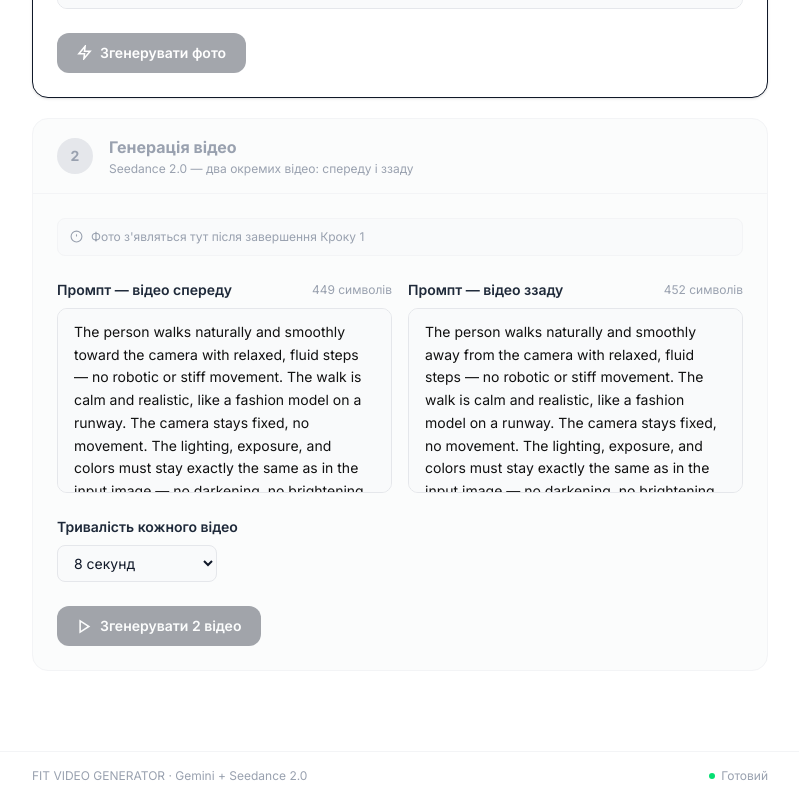
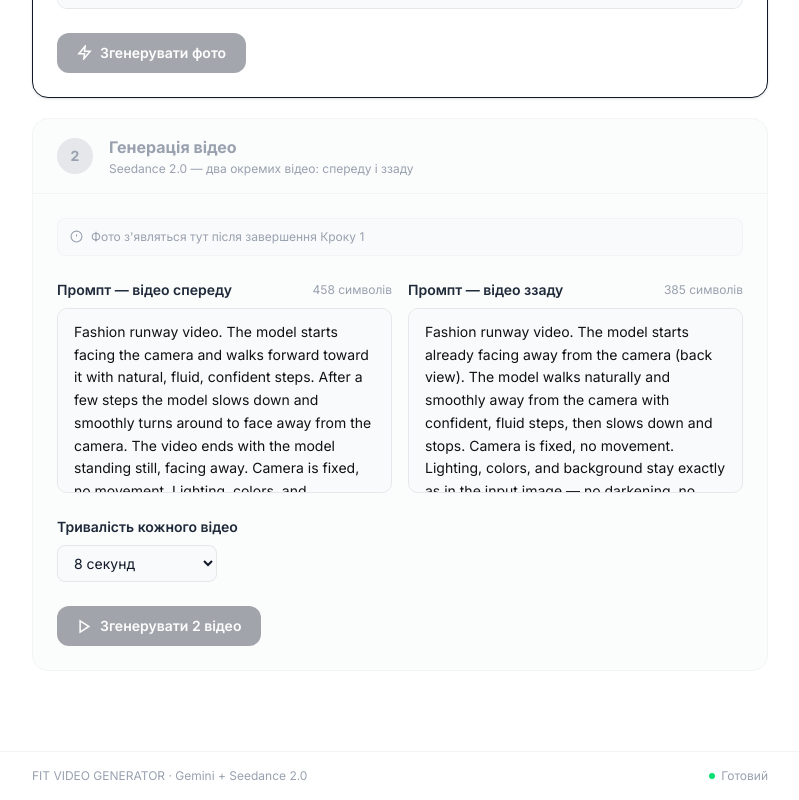
Before and after one commit to smm-creator/-, a Next.js app: page / in a window 1280 px wide. Shown: the part 1153-1953 px from the top of the page, without its empty margins (240-1039 px from the left). Built offline with nearby package versions, Linux system fonts and the light colour scheme.

Commit message:
fix: video prompts — front video ends with model turning around, back video starts already turned
Co-authored-by: smm-creator <smm-creator@users.noreply.github.com>

```diff
--- a/app/page.tsx
+++ b/app/page.tsx
@@ -12,10 +12,10 @@ const DEFAULT_GEMINI_PROMPT =
   "This is a virtual clothing try-on task.\n\nIMAGE 1 = model photo. IMAGE 2 = clothing item to wear.\n\nTask: Redress the model from IMAGE 1 in the clothing from IMAGE 2.\n\nDo NOT change:\n- The model's face, hair, skin tone, body shape, pose, proportions\n- The background, lighting, shadows, camera angle\n\nDo CHANGE:\n- Remove ALL existing clothing from the model completely\n- Dress the model in the EXACT clothing shown in IMAGE 2\n- Reproduce the clothing's color, print, pattern, graphic, logo, text, and fabric texture with full accuracy — do not simplify or omit any detail\n- The clothing must sit naturally on the body with realistic fit, drape, and folds\n\nOutput: full body visible from head to toe, aspect ratio 4:5, no cropping.";
 
 const DEFAULT_FRONT_PROMPT =
-  "The person walks naturally and smoothly toward the camera with relaxed, fluid steps — no robotic or stiff movement. The walk is calm and realistic, like a fashion model on a runway. The camera stays fixed, no movement. The lighting, exposure, and colors must stay exactly the same as in the input image — no darkening, no brightening, no color shift. The background stays identical. Full-body medium shot, centered. Smooth natural motion throughout.";
+  "Fashion runway video. The model starts facing the camera and walks forward toward it with natural, fluid, confident steps. After a few steps the model slows down and smoothly turns around to face away from the camera. The video ends with the model standing still, facing away. Camera is fixed, no movement. Lighting, colors, and background stay exactly as in the input image — no darkening, no color shift. Full-body shot, centered, smooth motion throughout.";
 
 const DEFAULT_BACK_PROMPT =
-  "The person walks naturally and smoothly away from the camera with relaxed, fluid steps — no robotic or stiff movement. The walk is calm and realistic, like a fashion model on a runway. The camera stays fixed, no movement. The lighting, exposure, and colors must stay exactly the same as in the input image — no darkening, no brightening, no color shift. The background stays identical. Full-body medium shot, centered. Smooth natural motion throughout.";
+  "Fashion runway video. The model starts already facing away from the camera (back view). The model walks naturally and smoothly away from the camera with confident, fluid steps, then slows down and stops. Camera is fixed, no movement. Lighting, colors, and background stay exactly as in the input image — no darkening, no color shift. Full-body shot, centered, smooth motion throughout.";
 
 const DURATION_OPTIONS = ["4","5","6","7","8","9","10","11","12","13","14","15"] as const;
 type DurationValue = typeof DURATION_OPTIONS[number];
```
